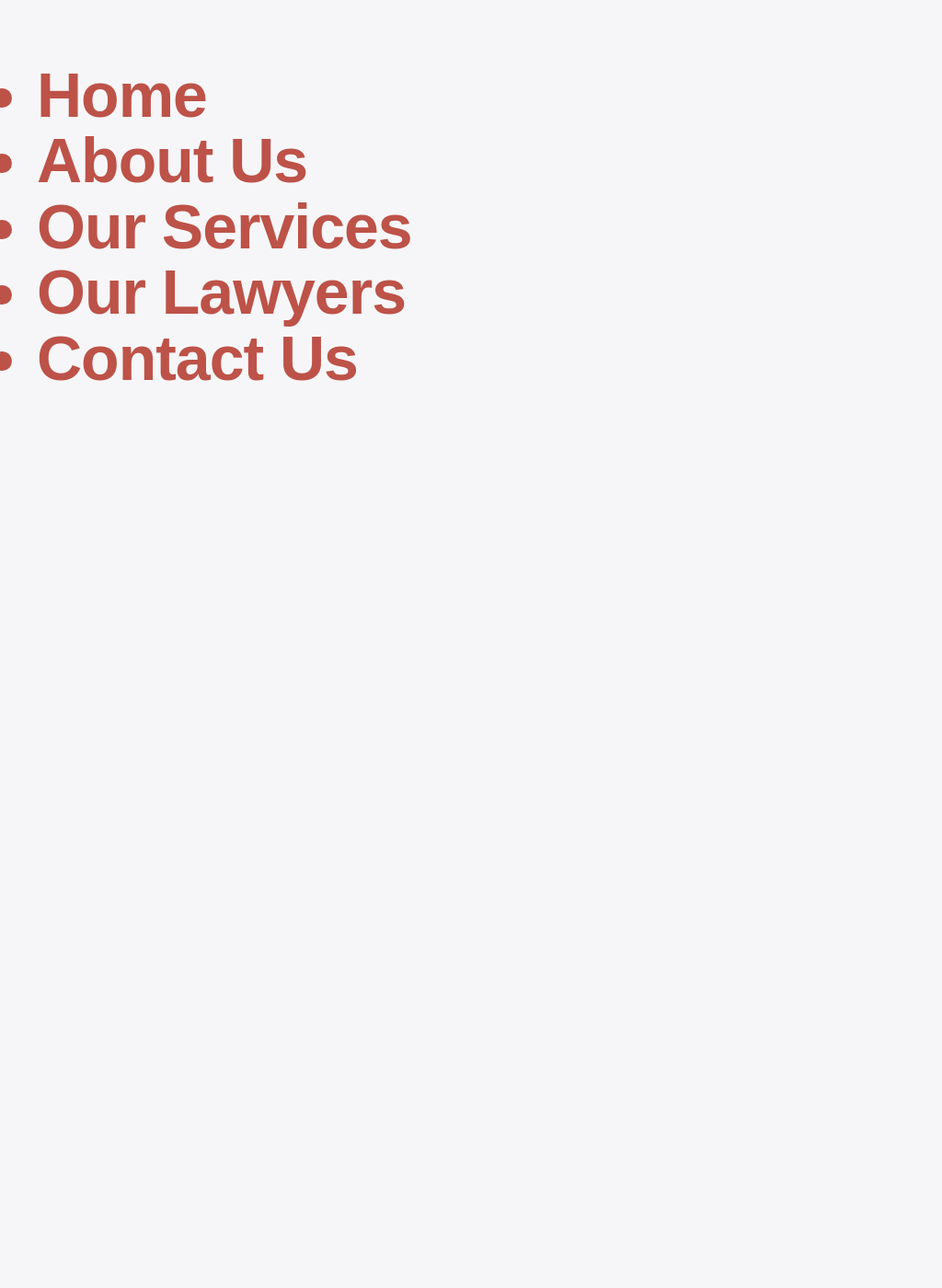
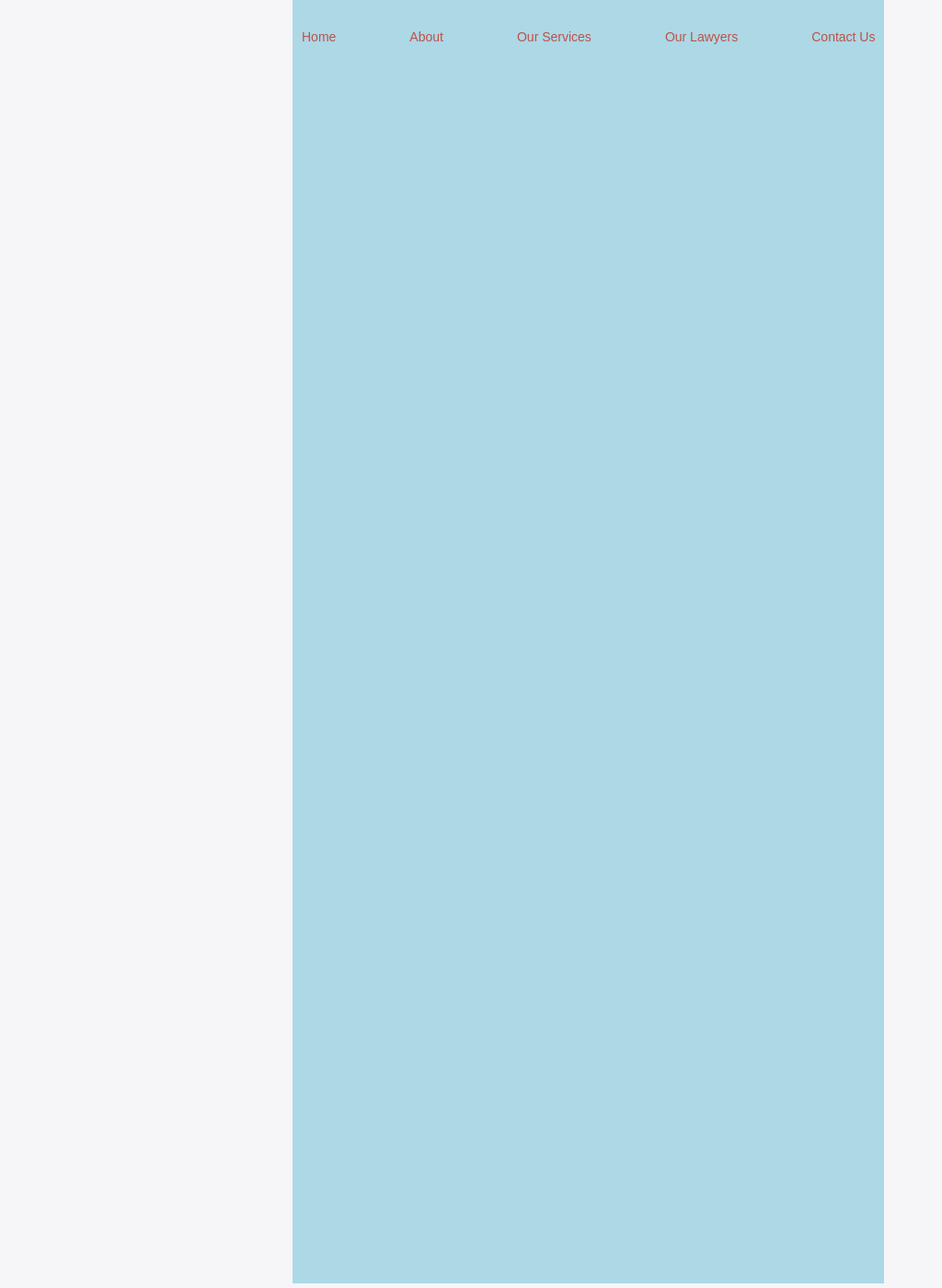
Before and after one commit to KitanOBD/design-code, a Jekyll site: the page built from index.html, in a window 1280 px wide and 1400 px high. Shown: the whole window at 92% size, without its empty margins (0-1024 px from the left). Built offline with Jekyll 4.4.1, drawn with Linux system fonts in a browser that asks for light colours.

Commit message:
“flex box” header development

```diff
--- a/Assets/css/main.css
+++ b/Assets/css/main.css
@@ -202,7 +202,8 @@ figure {
  * 2. Show the overflow in Edge and IE.
  */
 hr {
-  box-sizing: content-box;
+  -webkit-box-sizing: content-box;
+          box-sizing: content-box;
   /* 1 */
   height: 0;
   /* 1 */
@@ -294,7 +295,8 @@ fieldset {
  *    `fieldset` elements in all browsers.
  */
 legend {
-  box-sizing: border-box;
+  -webkit-box-sizing: border-box;
+          box-sizing: border-box;
   /* 1 */
   color: inherit;
   /* 2 */
@@ -319,7 +321,8 @@ textarea {
  */
 [type="checkbox"],
 [type="radio"] {
-  box-sizing: border-box;
+  -webkit-box-sizing: border-box;
+          box-sizing: border-box;
   /* 1 */
   padding: 0;
   /* 2 */ }
@@ -482,3 +485,47 @@ section:nth-child(odd) {
     color: #9a4038; }
 
 /*Status API Training Shop Blog About© 2016 GitHub, Inc. Terms Privacy Security Contact Help */
+.home-wrap header {
+  height: 60px;
+  background: lightblue;
+  padding: 10px 0; }
+  .home-wrap header .header-position {
+    position: fixed;
+    top: 0;
+    left: 318px;
+    bottom: 5px;
+    display: -webkit-inline-box;
+    display: -webkit-inline-flex;
+    display: -ms-inline-flexbox;
+    display: inline-flex;
+    background: lightblue;
+    -webkit-box-orient: horizontal;
+    -webkit-box-direction: normal;
+    -webkit-flex-direction: row;
+        -ms-flex-direction: row;
+            flex-direction: row;
+    -webkit-box-pack: center;
+    -webkit-justify-content: center;
+        -ms-flex-pack: center;
+            justify-content: center; }
+  .home-wrap header .site-nav ul {
+    list-style: none;
+    margin: 0 5px 0 5px;
+    padding: 24px 0 0 0;
+    text-align: center; }
+  .home-wrap header .site-nav li {
+    display: inline;
+    margin-right: 70px; }
+    .home-wrap header .site-nav li:last-child {
+      margin-right: 0; }
+  .home-wrap header .site-nav a {
+    display: inline-block;
+    margin: 0;
+    padding: 5px; }
+
+.home-wrap {
+  display: -webkit-box;
+  display: -webkit-flex;
+  display: -ms-flexbox;
+  display: flex;
+  min-width: 100vh; }
--- a/Assets/css/main.scss
+++ b/Assets/css/main.scss
@@ -5,3 +5,4 @@
 @import "1-base/base";
 
 @import "2-modules/header";
+@import "3-layouts/home";
--- a/_includes/header.html
+++ b/_includes/header.html
@@ -1 +1 @@
-<header><h1> <nav><ul><li><a href="#home">Home</a></li><li><a href="#about">About Us</a></li><li><a href="#services">Our Services</a></li><li><a href="#lawyers">Our Lawyers</a></li><li><a href="#contact">Contact Us </a></li></ul></nav></h1></header>
+<header><div class="header-position"><nav class="site-nav"><ul><li><a href="#home">Home</a></li><li><a href="#about">About</a></li><li><a href="#services">Our Services</a></li><li><a href="#lawyers">Our Lawyers</a></li><li><a href="#contact">Contact Us </a></li></ul></nav></div></header>
--- /dev/null
+++ b/assets/css/3-layouts/home.sass
@@ -0,0 +1,3 @@
+.home-wrap
+  display: flex
+  min-width: 100vh
--- a/index.html
+++ b/index.html
@@ -3,4 +3,15 @@ layout: default
 title: Your New Jekyll Site
 ---
 
-{% include header.html %}
+<div class="home-wrap">
+
+  {% include header.html %}
+
+  <div class="home-sections">
+
+    <!-- all the sections here -->
+    <div style="height: 2000px"></div>
+
+  </div>
+
+</div>
```
Also changed, not shown: _jadefiles/header.jade (+8 -9 lines), assets/css/2-modules/header.sass (+33 -0 lines).
